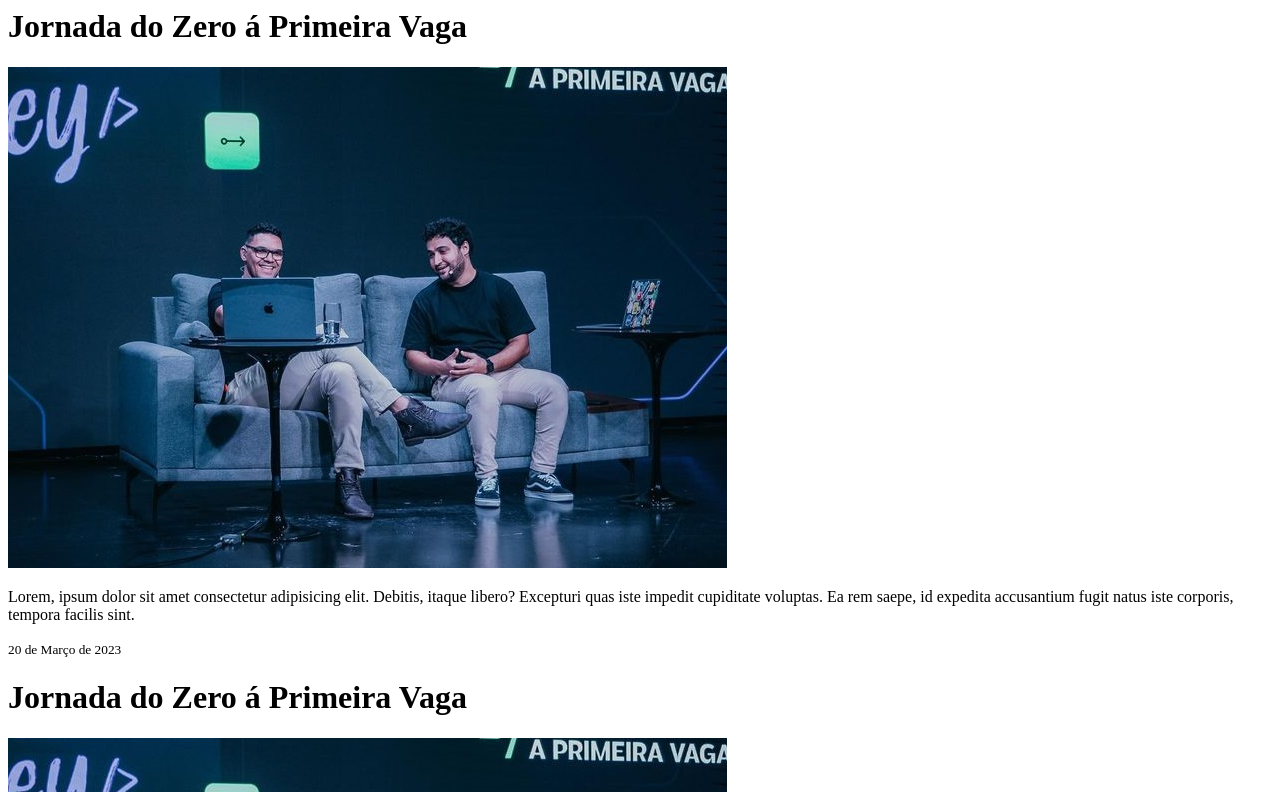
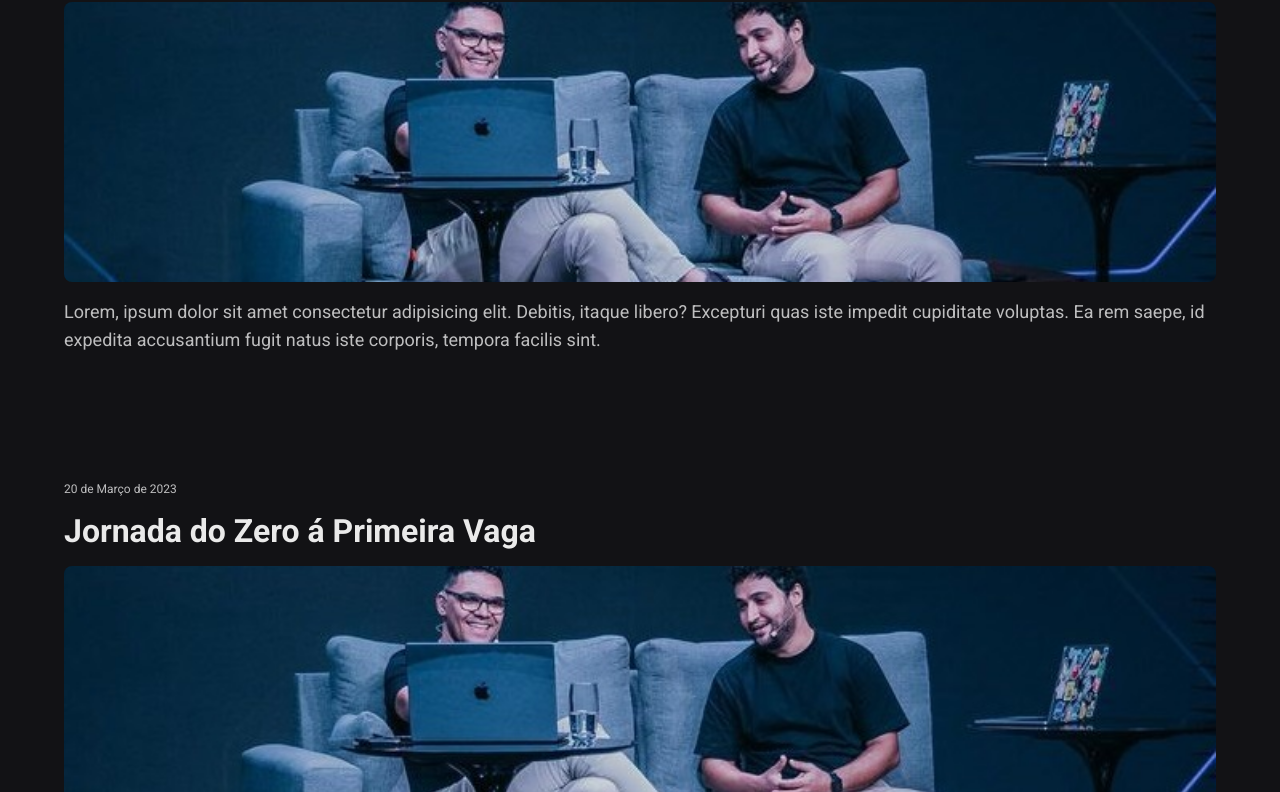
Before and after one commit to BrunoEijiMine/NLW-Spacetime, a plain HTML site: page index.html in a window 1280 px wide. Shown: the part 710-1502 px from the top of the page. Drawn offline with Linux system fonts and the light colour scheme.

Commit message:
Aula 02 NLW

```diff
--- /dev/null
+++ b/css/style.css
@@ -0,0 +1,50 @@
+*{
+    margin: 0;
+    padding: 0;
+    box-sizing: border-box;
+}
+
+body{
+    background-color: #121215;
+
+    color: #eaeaea;
+
+    font-family: 'Roboto', sans-serif;
+}
+
+nav{
+    padding: 64px;
+}
+
+.memory{
+    display: flex;
+    flex-direction: column;
+    gap: 16px;
+
+    text-decoration: none;
+
+    margin-bottom: 64px;
+}
+
+.memory small{
+    color: #bebebf;
+    font-size: 12px;
+}
+
+.memory h1{
+    font-size: 32px;
+    color: #eaeaea;
+}
+
+.memory img{
+    width: 100%;
+    height: 280px;
+    object-fit: cover;
+    border-radius: 8px;
+}
+
+.memory p{
+    font-size: 18px;
+    color: #bebebf;
+    line-height: 28px;
+}
--- a/index.html
+++ b/index.html
@@ -6,37 +6,59 @@
     <meta http-equiv="X-UA-Compatible" content="IE=edge">
     <meta name="viewport" content="width=device-width, initial-scale=1.0">
     <link rel="shortcut icon" href="/assets/favicon.png" type="image/x-icon">
+    <link rel="stylesheet" href="/css/style.css">
+
+    <link rel="preconnect" href="https://fonts.googleapis.com">
+    <link rel="preconnect" href="https://fonts.gstatic.com" crossorigin>
+    <link href="https://fonts.googleapis.com/css2?family=Roboto:wght@400;700&display=swap" rel="stylesheet">
     <title>NLW Spacetime</title>
 </head>
 
 <body>
 
-    <div>
+    <nav>
+        <a href="" class="memory">
+            <div class="memory">
                 <small>20 de Março de 2023</small>
                 <h1>Jornada do Zero á Primeira Vaga</h1>
-        <img src="/assets/jornada.png" alt="Rodrigo e Mayk apresentando o evento Jornada do Zero á Primeira Vaga">
-        <p>Lorem, ipsum dolor sit amet consectetur adipisicing elit. Debitis, itaque libero? Excepturi quas iste impedit
-            cupiditate voluptas. Ea rem saepe, id expedita accusantium fugit natus iste corporis, tempora facilis sint.
+                <img src="/assets/jornada.png"
+                    alt="Rodrigo e Mayk apresentando o evento Jornada do Zero á Primeira Vaga">
+                <p>Lorem, ipsum dolor sit amet consectetur adipisicing elit. Debitis, itaque libero? Excepturi quas iste
+                    impedit
+                    cupiditate voluptas. Ea rem saepe, id expedita accusantium fugit natus iste corporis, tempora
+                    facilis sint.
                 </p>
             </div>
+        </a>
 
-    <div>
+        <a href="" class="memory">
+            <div class="memory">
                 <small>20 de Março de 2023</small>
                 <h1>Jornada do Zero á Primeira Vaga</h1>
-        <img src="/assets/jornada.png" alt="Rodrigo e Mayk apresentando o evento Jornada do Zero á Primeira Vaga">
-        <p>Lorem, ipsum dolor sit amet consectetur adipisicing elit. Debitis, itaque libero? Excepturi quas iste impedit
-            cupiditate voluptas. Ea rem saepe, id expedita accusantium fugit natus iste corporis, tempora facilis sint.
+                <img src="/assets/jornada.png"
+                    alt="Rodrigo e Mayk apresentando o evento Jornada do Zero á Primeira Vaga">
+                <p>Lorem, ipsum dolor sit amet consectetur adipisicing elit. Debitis, itaque libero? Excepturi quas iste
+                    impedit
+                    cupiditate voluptas. Ea rem saepe, id expedita accusantium fugit natus iste corporis, tempora
+                    facilis sint.
                 </p>
             </div>
+        </a>
 
-    <div>
+        <a href="" class="memory">
+            <div class="memory">
                 <small>20 de Março de 2023</small>
                 <h1>Jornada do Zero á Primeira Vaga</h1>
-        <img src="/assets/jornada.png" alt="Rodrigo e Mayk apresentando o evento Jornada do Zero á Primeira Vaga">
-        <p>Lorem, ipsum dolor sit amet consectetur adipisicing elit. Debitis, itaque libero? Excepturi quas iste impedit
-            cupiditate voluptas. Ea rem saepe, id expedita accusantium fugit natus iste corporis, tempora facilis sint.
+                <img src="/assets/jornada.png"
+                    alt="Rodrigo e Mayk apresentando o evento Jornada do Zero á Primeira Vaga">
+                <p>Lorem, ipsum dolor sit amet consectetur adipisicing elit. Debitis, itaque libero? Excepturi quas iste
+                    impedit
+                    cupiditate voluptas. Ea rem saepe, id expedita accusantium fugit natus iste corporis, tempora
+                    facilis sint.
                 </p>
             </div>
+        </a>
+    </nav>
 
 </body>
 
```
Lines whose indentation alone changed are shown as unchanged.
